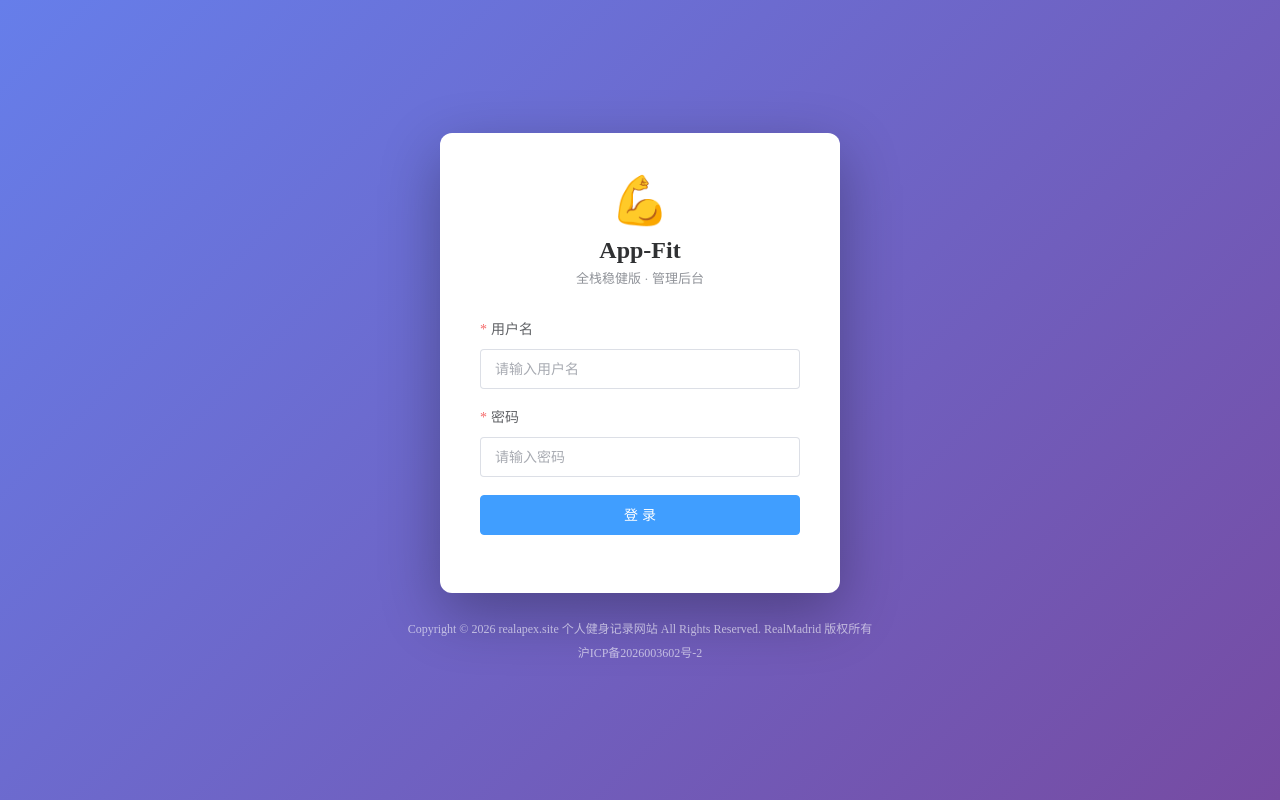
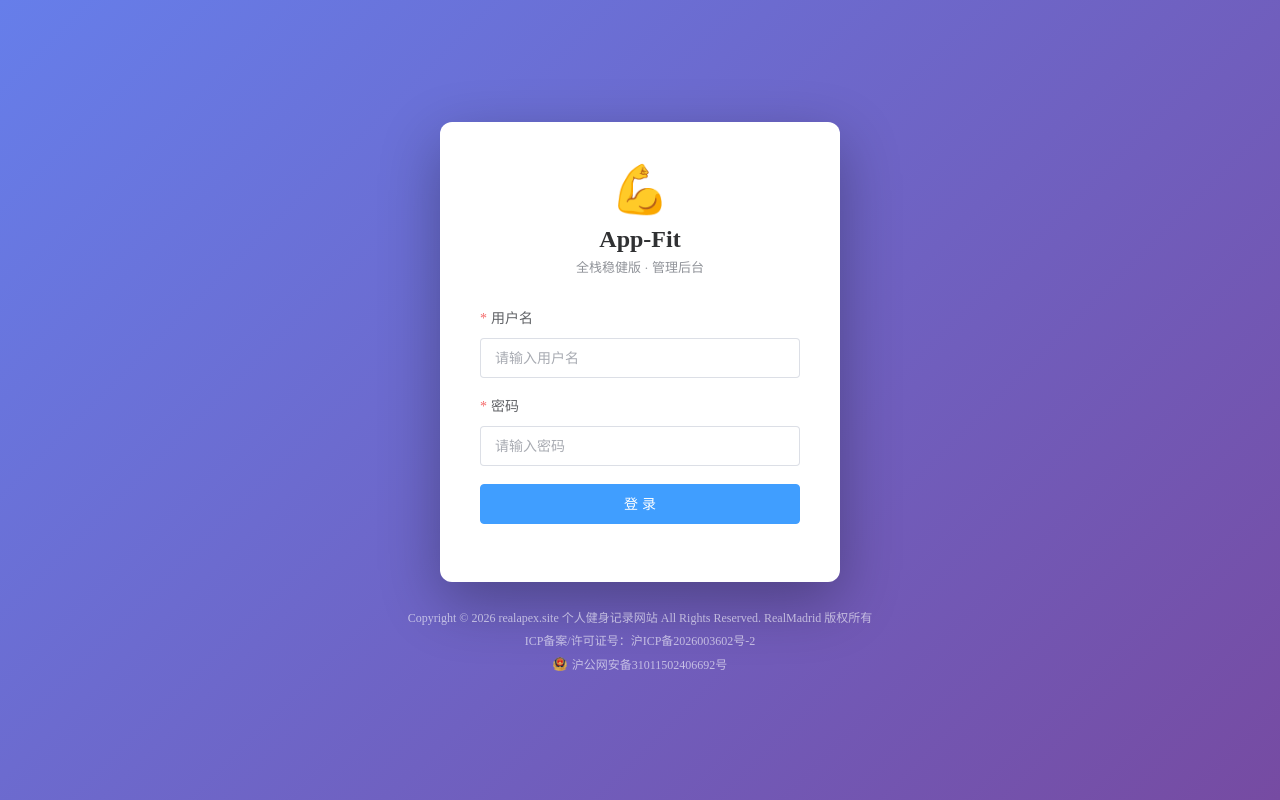
Before and after one commit to 0815006/app-fit, a Vue app in the folder web-fit-vue/: page /login in a window 1280 px wide. Built offline with nearby package versions, Linux system fonts and the light colour scheme.

Commit message:
2026-07-16 更新备案号

```diff
--- a/web-fit-vue/src/components/layout/StatusBar.vue
+++ b/web-fit-vue/src/components/layout/StatusBar.vue
@@ -60,7 +60,12 @@ onUnmounted(() => {
       <div class="status-center">
         <span class="copyright-text">
           Copyright &copy; 2026 realapex.site 个人健身记录网站 All Rights Reserved. RealMadrid 版权所有 &nbsp;|&nbsp;
-          <a class="icp-link" href="https://beian.miit.gov.cn" target="_blank" rel="noopener">沪ICP备2026003602号-2</a>
+          <a class="icp-link" href="https://beian.miit.gov.cn" target="_blank" rel="noopener">ICP备案/许可证号：沪ICP备2026003602号-2</a>
+          &nbsp;|&nbsp;
+          <a class="icp-link police-link" href="https://beian.mps.gov.cn" target="_blank" rel="noopener">
+            <img class="police-icon" src="/police_logo.png" alt="公安备案" width="14" height="14" />
+            沪公网安备31011502406692号
+          </a>
         </span>
       </div>
       <div class="status-right">
@@ -121,6 +126,12 @@ onUnmounted(() => {
   color: #409eff;
 }
 
+.police-icon {
+  display: inline-block;
+  vertical-align: -2px;
+  margin-right: 2px;
+}
+
 .status-item {
   display: flex;
   align-items: center;
--- a/web-fit-vue/src/views/LoginView.vue
+++ b/web-fit-vue/src/views/LoginView.vue
@@ -88,7 +88,13 @@ async function handleLogin() {
         Copyright &copy; 2026 realapex.site 个人健身记录网站 All Rights Reserved. RealMadrid 版权所有
       </p>
       <p class="copyright-line">
-        <a class="icp-link" href="https://beian.miit.gov.cn" target="_blank" rel="noopener">沪ICP备2026003602号-2</a>
+        <a class="icp-link" href="https://beian.miit.gov.cn" target="_blank" rel="noopener">ICP备案/许可证号：沪ICP备2026003602号-2</a>
+      </p>
+      <p class="copyright-line">
+        <a class="icp-link" href="https://beian.mps.gov.cn" target="_blank" rel="noopener">
+          <img class="police-icon" src="/police_logo.png" alt="公安备案" width="14" height="14" />
+          沪公网安备31011502406692号
+        </a>
       </p>
     </div>
   </div>
@@ -159,4 +165,10 @@ async function handleLogin() {
 .icp-link:hover {
   color: #fff;
 }
+
+.police-icon {
+  display: inline-block;
+  vertical-align: -2px;
+  margin-right: 2px;
+}
 </style>
```
Also changed, not shown: web-fit-vue/public/police_logo.png (added).
